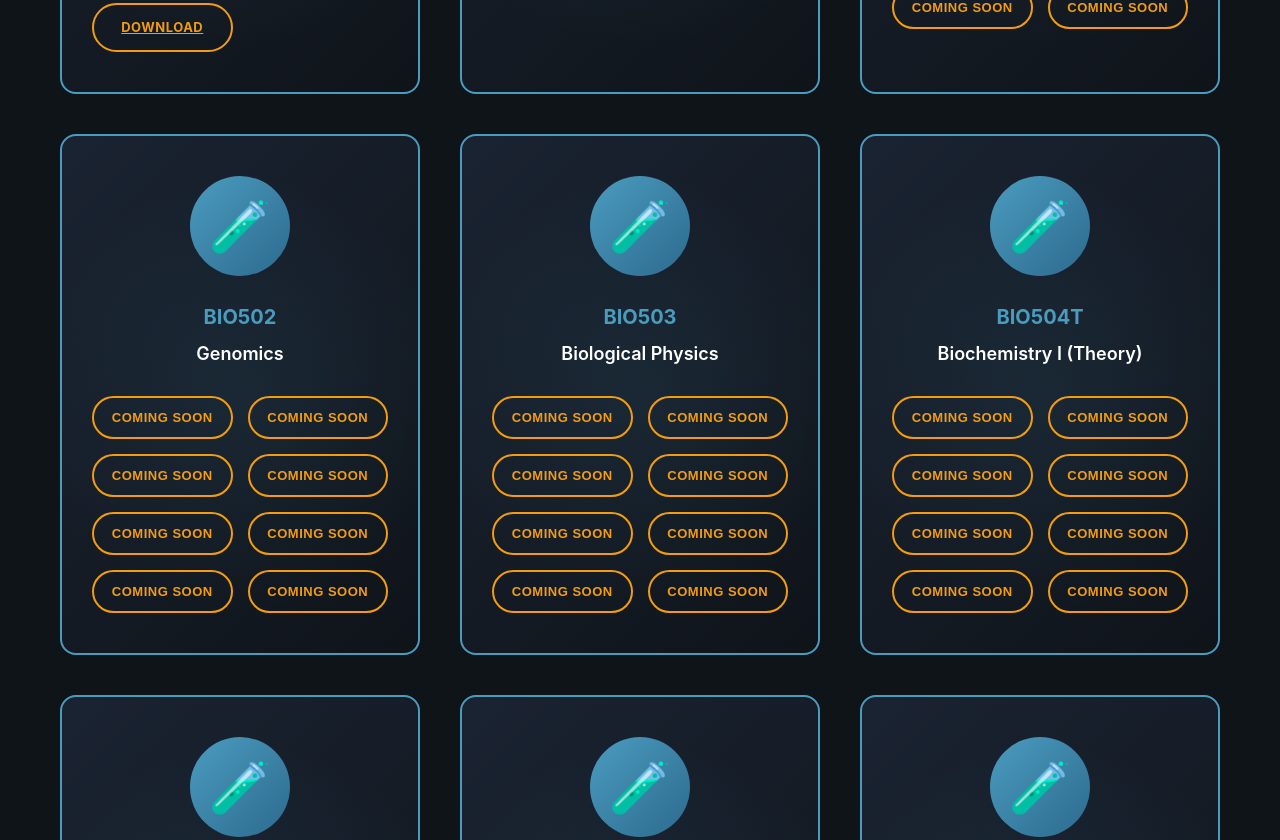
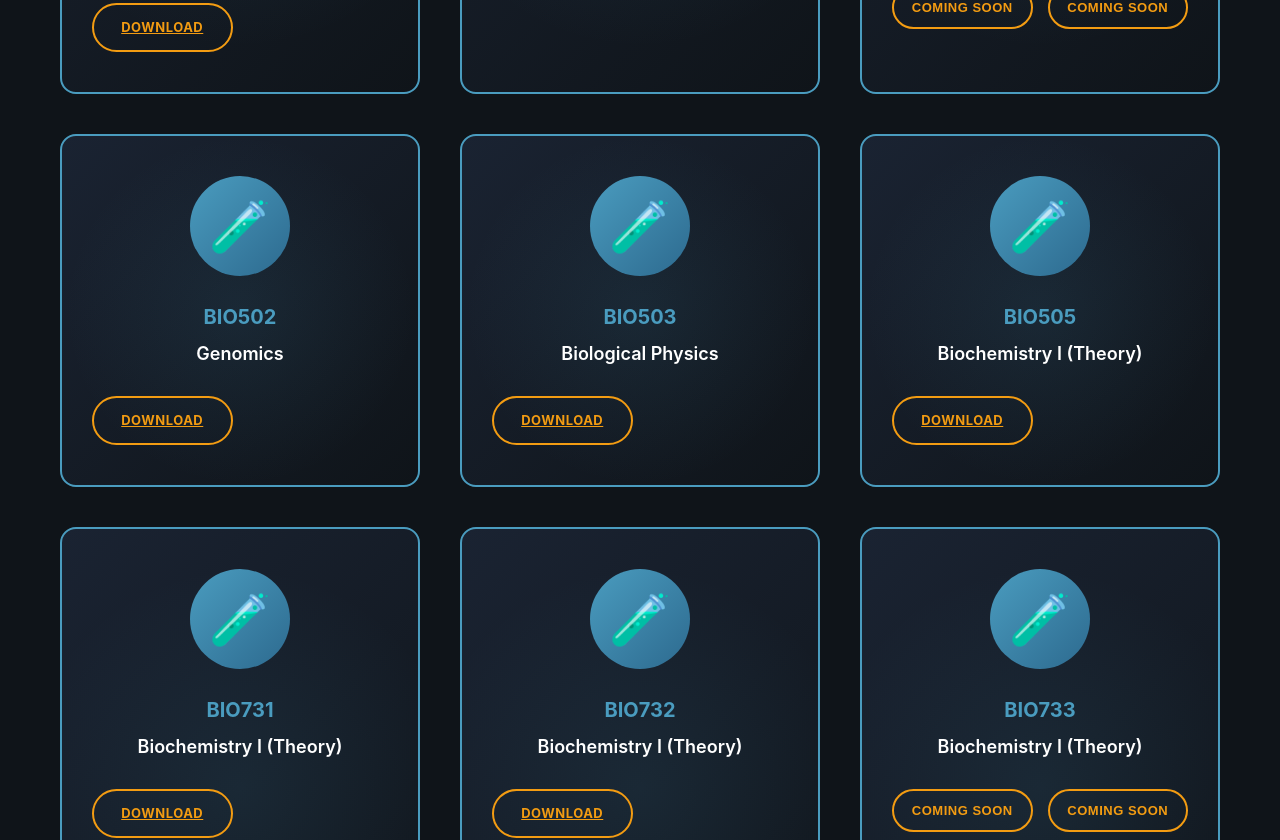
Before and after one commit to Sahirullah/v-lib, a React (Vite) app: page /final-term in a window 1280 px wide. Shown: the part 5340-6180 px from the top of the page. Built offline with nearby package versions, Linux system fonts and the light colour scheme; the HTML template or start-up script is replaced by a standard one.

Commit message:
add some bio books

```diff
--- a/src/data/finalTermData.js
+++ b/src/data/finalTermData.js
@@ -1,4 +1,4 @@
-import { Link } from "react-router-dom";
+import { Link, Links } from "react-router-dom";
 
 export const finalTermData = [
   // ACC - Accounting
@@ -130,8 +130,23 @@ export const finalTermData = [
     'https://drive.google.com/file/d/1vYhZki3iG3dJFBg1mjkqxjPzKkW-zcTI/view?usp=sharing'
   ]},
   { id: 19, code: 'BIO401', title: 'Biostatistics', category: 'bio', image: '🧪' ,Link:''},
-  { id: 20, code: 'BIO502', title: 'Genomics', category: 'bio', image: '🧪' ,Link:''},
-  { id: 21, code: 'BIO503', title: 'Biological Physics', category: 'bio', image: '🧪' ,Link:''},
+  { id: 20, code: 'BIO502', title: 'Genomics', category: 'bio', image: '🧪' ,links:[
+    'https://drive.google.com/file/d/1KMHWW3P4BadPCiCWcCgXHyPVbBgx6IdZ/view?usp=sharing'
+  ]},
+  { id: 21, code: 'BIO503', title: 'Biological Physics', category: 'bio', image: '🧪' ,links:[
+    'https://drive.google.com/file/d/1PpQPPbxRFM60MjHXx1dKA2gfanLYbVHB/view?usp=sharing'
+  ]},
+  { id: 22, code: 'BIO505', title: 'Biochemistry I (Theory)', category: 'bio', image: '🧪' ,links:[
+    'https://drive.google.com/file/d/1fhDYz-EXOLCPcjDXYVoEIuuI6VmcDeGG/view?usp=sharing'
+  ]},
+  { id: 22, code: 'BIO731', title: 'Biochemistry I (Theory)', category: 'bio', image: '🧪' ,links:[
+    'https://docs.google.com/document/d/1rCjjAOkz870xnDz8wl_VW8SngaKtYMiA/edit?usp=sharing&ouid=114958120571553419825&rtpof=true&sd=true'
+  ]},
+  { id: 22, code: 'BIO732', title: 'Biochemistry I (Theory)', category: 'bio', image: '🧪' ,links:[
+    'https://docs.google.com/document/d/1afNGUluvwRAwF8qN1QjPDSF97WQhNl8b/edit?usp=sharing&ouid=114958120571553419825&rtpof=true&sd=true'
+  ]},
+  { id: 22, code: 'BIO733', title: 'Biochemistry I (Theory)', category: 'bio', image: '🧪' ,links:[]},
+  { id: 22, code: 'BIO734', title: 'Biochemistry I (Theory)', category: 'bio', image: '🧪' ,links:[]},
   { id: 22, code: 'BIO504T', title: 'Biochemistry I (Theory)', category: 'bio', image: '🧪' ,Link:''},
   { id: 23, code: 'BIO505T', title: 'Essentials of Genetics (Theory)', category: 'bio', image: '🧪' ,Link:''},
   { id: 24, code: 'BIO506T', title: 'Biochemistry II (Theory)', category: 'bio', image: '🧪' ,Link:''},
```
